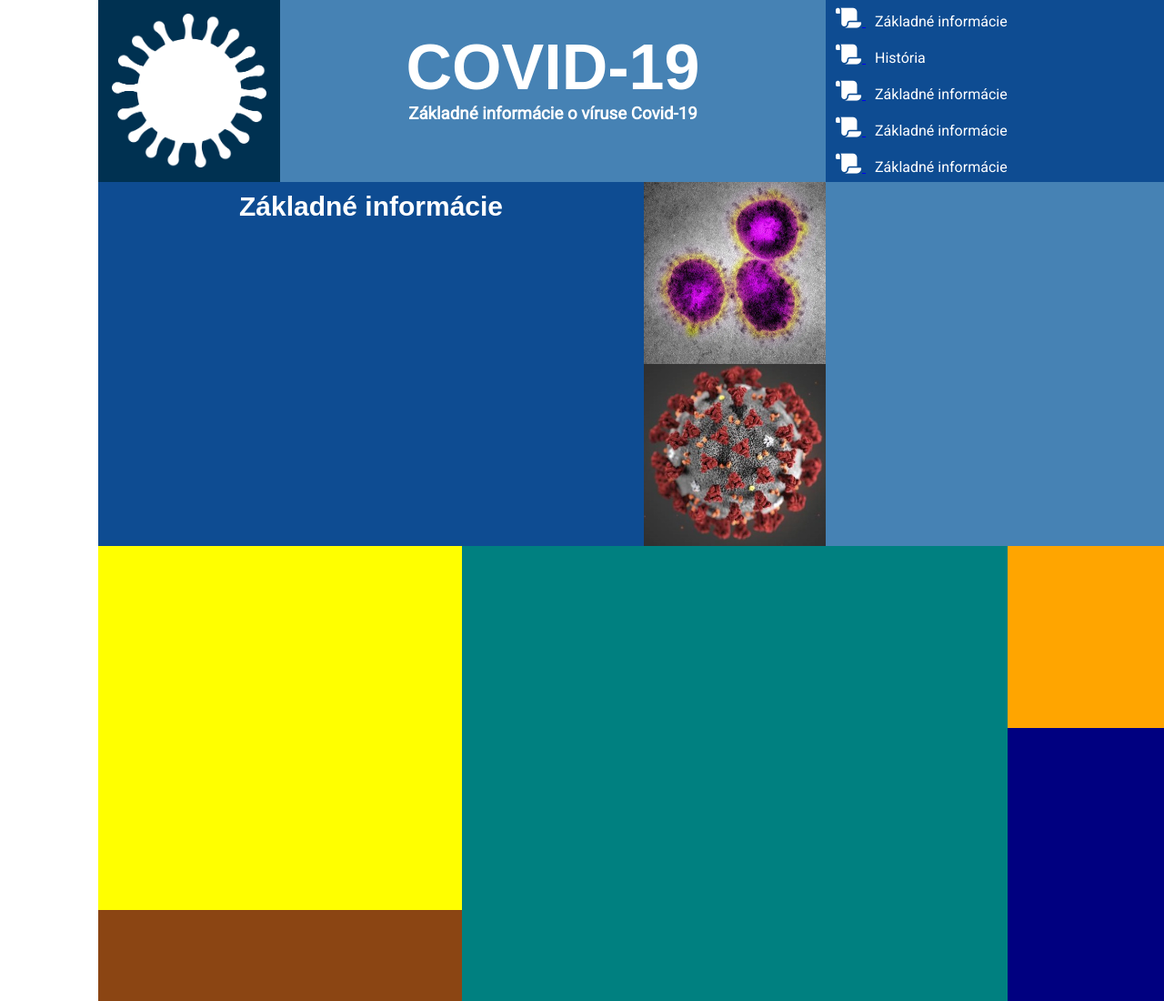
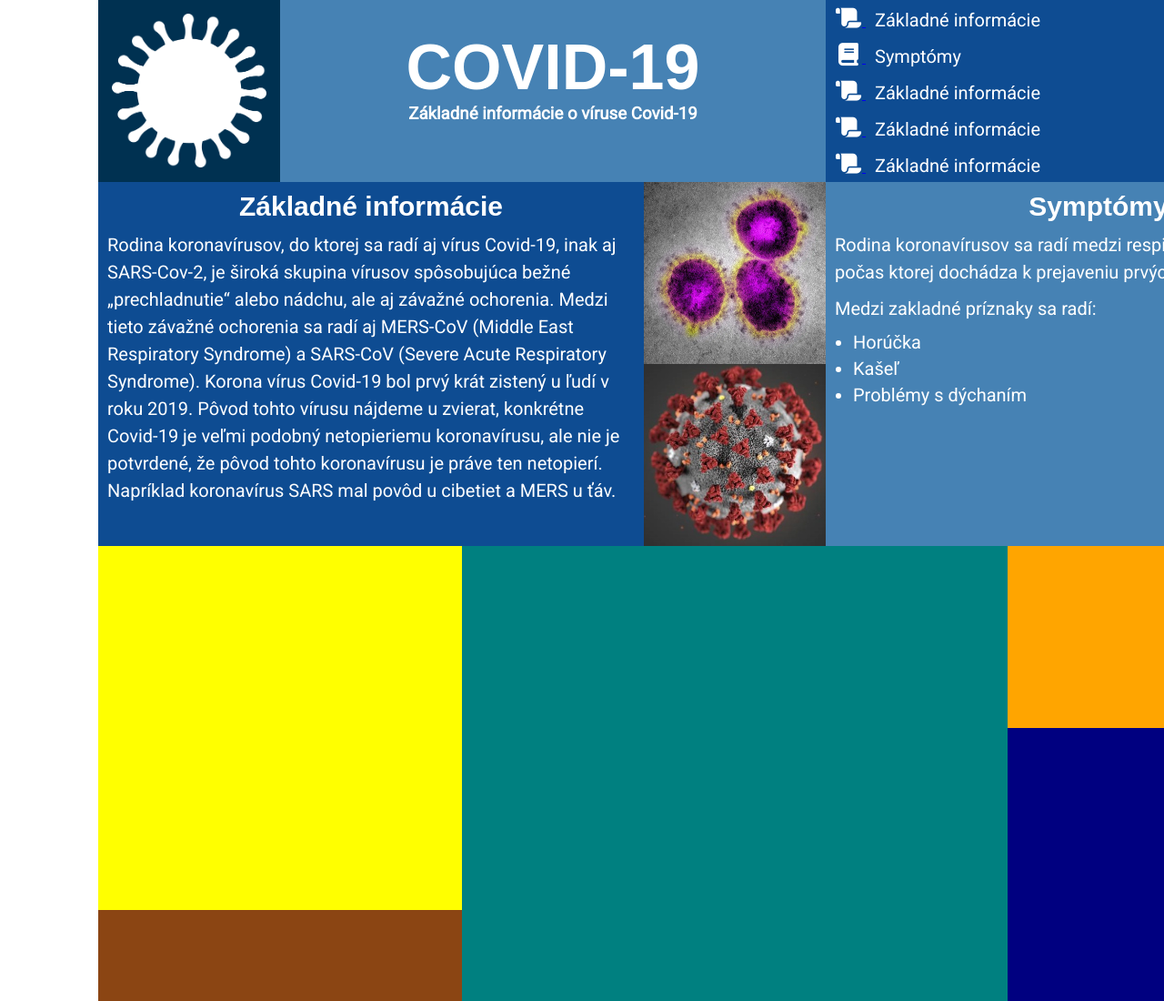
Before and after one commit to radovan-beler/TIU-HW, a plain HTML site: page index.html in a window 1280 px wide. Shown: the top 1100 px of the page at 91% size. Drawn offline with Linux system fonts and the light colour scheme; a web font is replaced by a local one.

Commit message:
second commit

```diff
--- a/HW-Grid.css
+++ b/HW-Grid.css
@@ -109,7 +109,7 @@ nav div p {
     background-color: violet;
 }
 
-#history {
+#symptoms {
     grid-column: 5 / 8;
     grid-row: 2 / 4;
     background-color: #4682B4;
@@ -182,8 +182,29 @@ nav div p {
 
 h3 {
     margin-top: 10px;
+    margin-bottom: 0;
     text-align: center;
     color: white;
     font-size: 30px;
     font-family: "Muli" , sans-serif;
 }
+
+p {
+    margin: 10px 10px 0 10px;
+    font-size: 20px;
+    color: white;
+    font-family: "Roboto", sans-serif;
+    line-height: 1.5;
+}
+
+ul {
+    padding-left: 20px;
+    margin: 10px 0 0 10px
+}
+
+li {
+    font-size: 20px;
+    color: white;
+    font-family: "Roboto", sans-serif;
+    margin-top: 5px;
+}
--- a/index.html
+++ b/index.html
@@ -20,7 +20,7 @@
         </header>
 
         <nav>
-            <a href="#basic_info">
+            <a href="#symptoms">
                 <div>
                     <div>
                         <i class="fas fa-scroll"></i>
@@ -32,9 +32,9 @@
             <a href="#basic_info">
                 <div>
                     <div>
-                        <i class="fas fa-scroll"></i>
+                        <i class="fas fa-book"></i>
                     </div>
-                    <p>História</p>
+                    <p>Symptómy</p>
                 </div>
             </a>
 
@@ -68,6 +68,12 @@
 
         <article id="basic_info">
             <h3>Základné informácie</h3>
+            <p>Rodina koronavírusov, do ktorej sa radí aj vírus Covid-19, inak aj SARS-Cov-2, je široká skupina vírusov spôsobujúca bežné „prechladnutie“ alebo nádchu, ale aj závažné ochorenia.
+                Medzi tieto závažné ochorenia sa radí aj MERS-CoV (Middle East Respiratory Syndrome) a SARS-CoV (Severe Acute Respiratory Syndrome). Korona vírus Covid-19 bol prvý krát zistený u ľudí v roku 2019.
+                Pôvod tohto vírusu nájdeme u zvierat,
+                konkrétne Covid-19 je veľmi podobný netopieriemu koronavírusu, ale nie je potvrdené, že pôvod tohto koronavírusu je práve ten netopierí.
+                Napríklad koronavírus SARS mal povôd u cibetiet a MERS u ťáv.
+            </p>
         </article>
 
         <figure class="img_1">
@@ -78,8 +84,15 @@
             <img class="small_img" src="img/img_2.jpg" alt="img_2">
         </figure>
 
-        <article id="history">
-
+        <article id="symptoms">
+            <h3>Symptómy</h3>
+            <p>Rodina koronavírusov sa radí medzi respiračné ochorenia. Doba počas ktorej dochádza k prejaveniu prvých príznakov je 2-14 dní.</p>
+            <p>Medzi zakladné príznaky sa radí:</p>
+            <ul>
+                <li>Horúčka</li>
+                <li>Kašeľ</li>
+                <li>Problémy s dýchaním</li>
+            </ul>
         </article>
 
         <article id="text_1">
```
